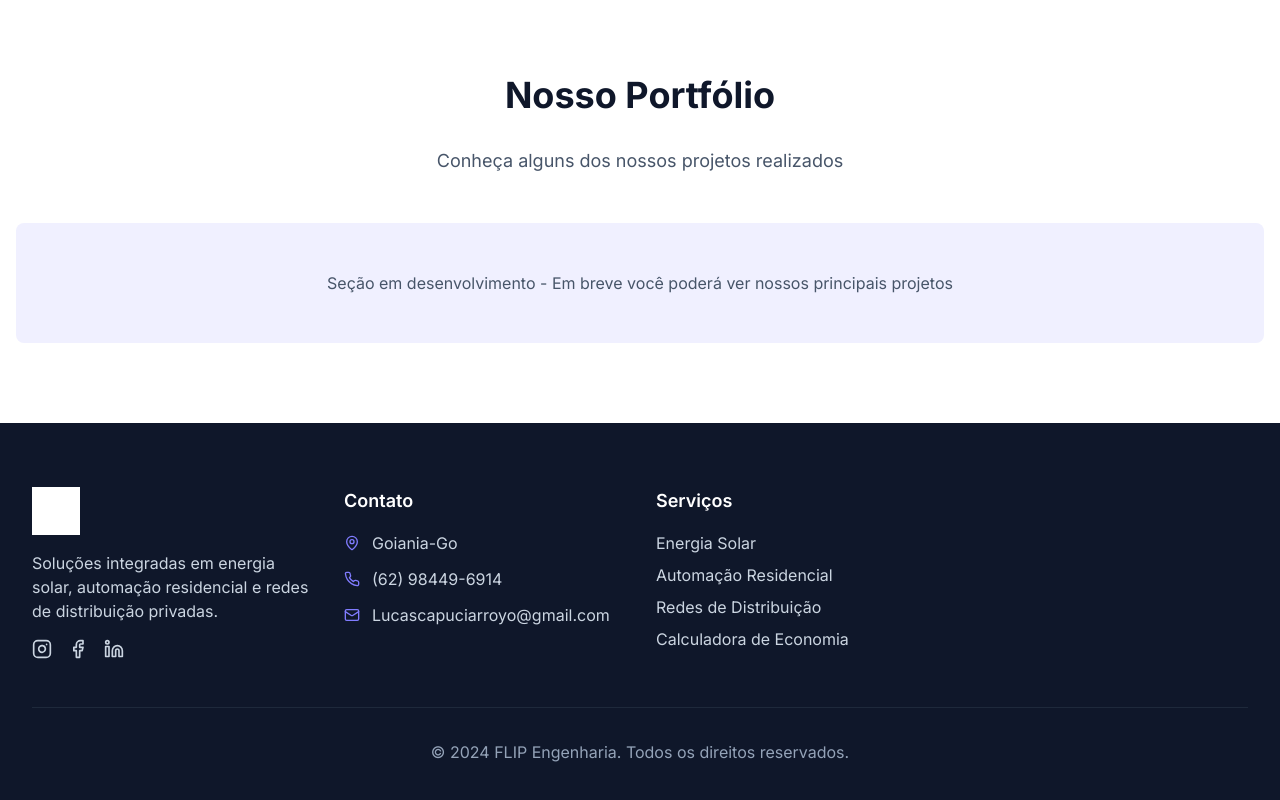
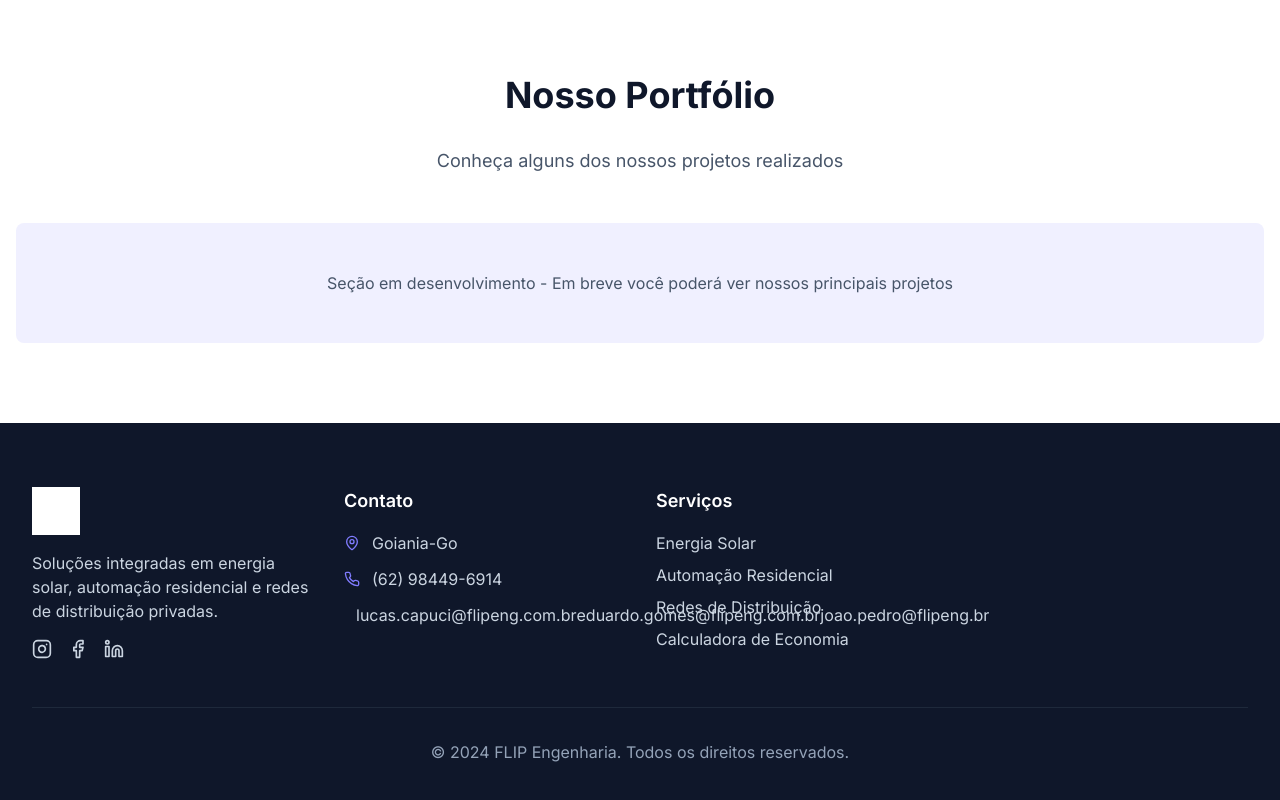
Before and after one commit to Lucas-capuci/flip-energia-digital, a React (Vite) app: page / in a window 1280 px wide. Shown: the part 4117-4917 px from the top of the page. Built offline with nearby package versions, Linux system fonts and the light colour scheme.

Commit message:
Update Footer.tsx

```diff
--- a/src/components/Footer.tsx
+++ b/src/components/Footer.tsx
@@ -43,7 +43,9 @@ const Footer = () => {
               </div>
               <div className="flex items-center">
                 <Mail className="h-4 w-4 mr-3 text-flip-blue-400" />
-                <span className="text-flip-gray-300">Lucascapuciarroyo@gmail.com</span>
+                <span className="text-flip-gray-300">lucas.capuci@flipeng.com.br</span>
+                <span className="text-flip-gray-300">eduardo.gomes@flipeng.com.br</span>
+                <span className="text-flip-gray-300">joao.pedro@flipeng.br</span>
               </div>
             </div>
           </div>
```
